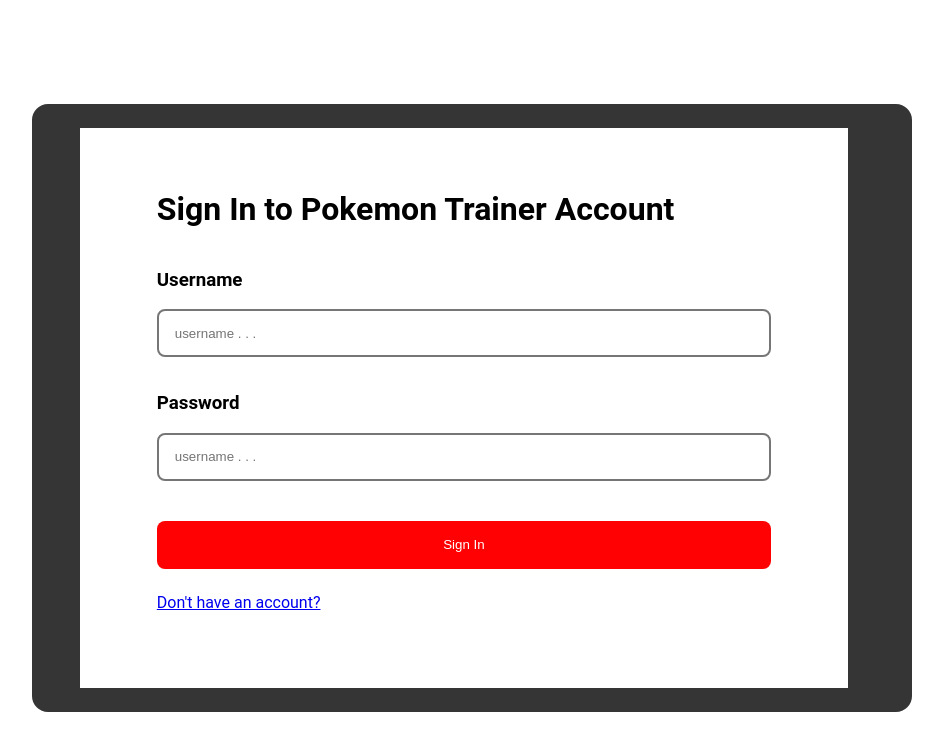
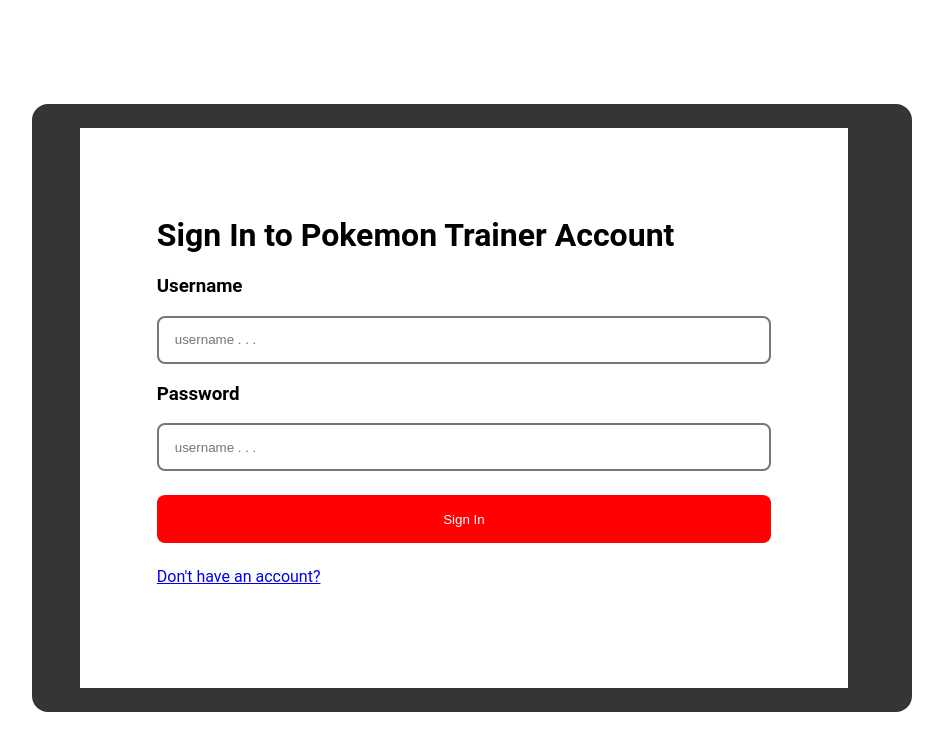
Before and after one commit to bbestbest/pokedex, a React (Create React App) app in the folder pokedex-fe/: page /login in a window 1280 px wide. Shown: the top 750 px of the page, without its empty margins (176-1119 px from the left). Built offline with nearby package versions, Linux system fonts and the light colour scheme.

Commit message:
uncomment form

```diff
--- a/pokedex-fe/src/pages/Login.js
+++ b/pokedex-fe/src/pages/Login.js
@@ -47,7 +47,7 @@
   return (
     <>
       <UserStatus>
-        {/* <form onKeyDown={handleOnEnter}> */}
+        <form onKeyDown={handleOnEnter}>
           <h1>Sign In to Pokemon Trainer Account</h1>
           <h3>Username</h3>
           <InputForm
@@ -67,7 +67,7 @@
           ></InputForm>
           <Button onClick={handleOnClick}>Sign In</Button>
           <Link to={`/signup`}>Don't have an account?</Link>
-        {/* </form> */}
+        </form>
       </UserStatus>
     </>
   );
```
Lines whose indentation alone changed are shown as unchanged.
